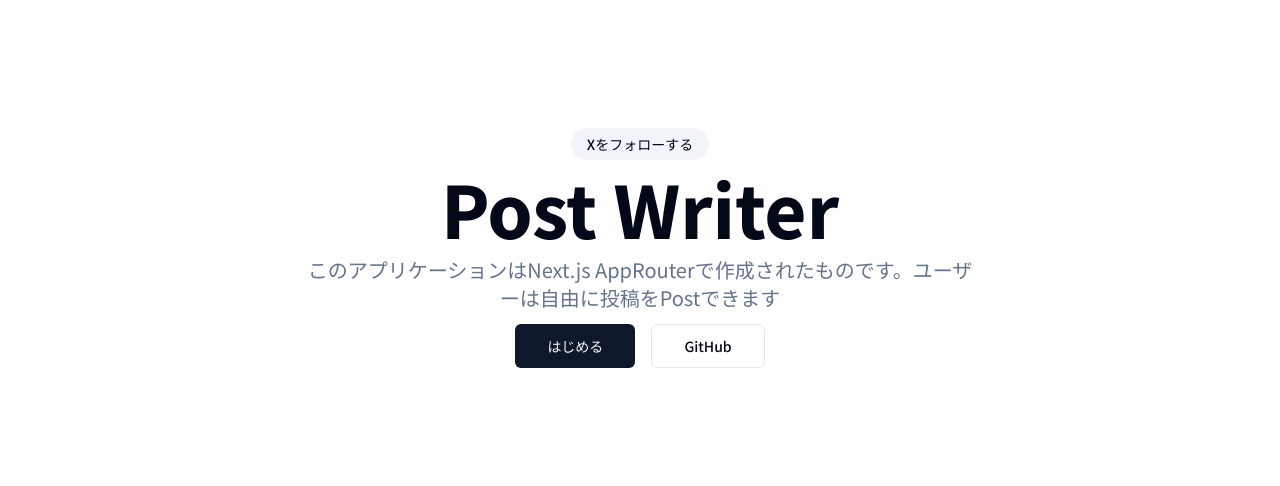
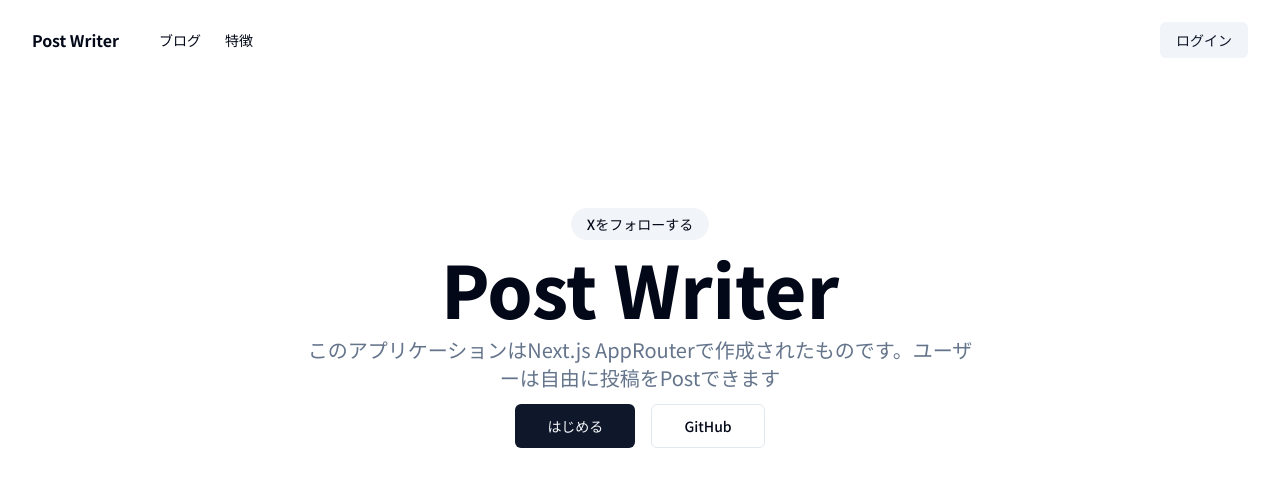
Before and after one commit to ryuta09/post-writer-app, a Next.js app: page / in a window 1280 px wide. Shown: the top 486 px of the page. Built offline with nearby package versions, Linux system fonts and the light colour scheme.

Commit message:
feat: ナビゲーションコンポーネントの作成完了

```diff
--- /dev/null
+++ b/app/(marketing)/layout.tsx
@@ -0,0 +1,22 @@
+import MainNav from "@/components/MainNav";
+import { buttonVariants } from "@/components/ui/button";
+import { cn } from "@/lib/utils";
+import Link from "next/link";
+
+export default function MarketingLayout({children}: {children: React.ReactNode}) {
+  return(
+    <>
+    <div>
+      <header className="container z-40 bg-background">
+        <div className="h-20 py-6 flex items-center justify-between">
+          <MainNav />
+          <nav>
+            <Link href={'/login'} className={cn(buttonVariants({variant: "secondary", size: 'sm'}), 'px-4')}>ログイン</Link>
+          </nav>
+        </div>
+      </header>
+      <main>{children}</main>
+    </div>
+    </>
+  )
+}
--- /dev/null
+++ b/components/MainNav.tsx
@@ -0,0 +1,26 @@
+import Link from "next/link";
+
+export default function MainNav() {
+  return (
+    <>
+      <div className="flex items-center md:gap-10">
+        <Link href={""} className="hidden md:flex items-center space-x-2">
+          <span className="font-bold hidden sm:inline-block">Post Writer</span></Link>
+        <nav className="md:flex gap-6 hidden">
+          <Link
+            href={"/blog"}
+            className="text-lg sm:text-sm font-medium hover:text-foreground/80"
+          >
+            ブログ
+          </Link>
+          <Link
+            href={"/feature"}
+            className="text-lg sm:text-sm font-medium hover:text-foreground/80"
+          >
+            特徴
+          </Link>
+        </nav>
+      </div>
+    </>
+  );
+}
```
